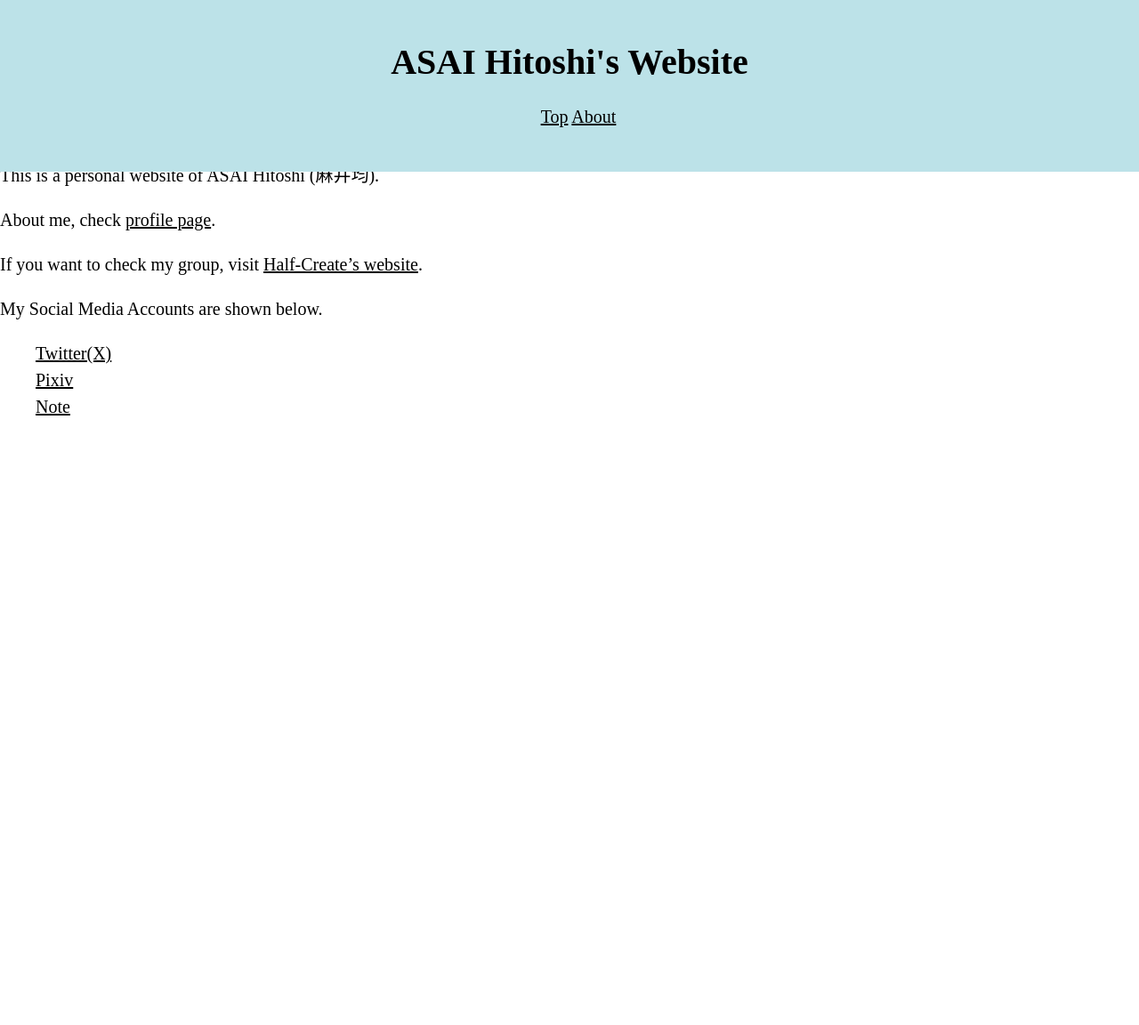
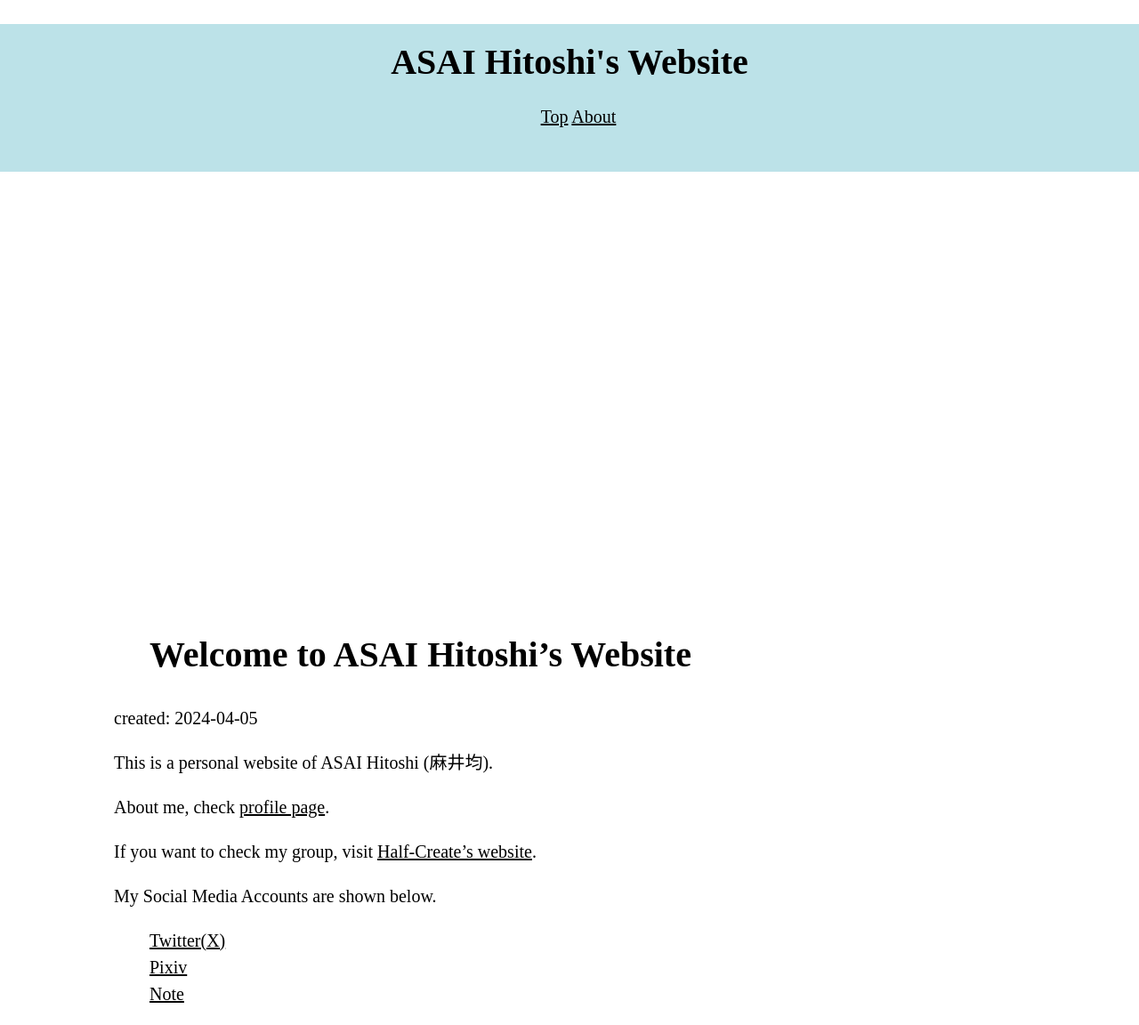
Before and after one commit to asainingen/asainingen.github.io, a Jekyll site: the page built from index.md, in a window 1280 px wide. Shown: the whole page at 89% size. Built offline with Jekyll 4.4.1, drawn with Linux system fonts in a browser that asks for light colours; Markdown is read by kramdown in place of the engine named in the settings; before the commit the page ends 900 px from its top, so only the background shows below that.

Commit message:
margin再調整

```diff
--- a/css/default.css
+++ b/css/default.css
@@ -15,7 +15,7 @@
 /* 主要要素 */
 
 header {
-  position: absolute;
+  position: relative;
   top: 0;
   width: 100%;
   margin-top: 0px;
@@ -25,7 +25,9 @@ header {
 }
 
 main {
-  margin: 500px, 10%, 10%, 10%;
+  margin-top: 500px;
+  margin-left: 10%;
+  margin-right: 10%;
   background-color: var(--main-color);
 }
 
```
